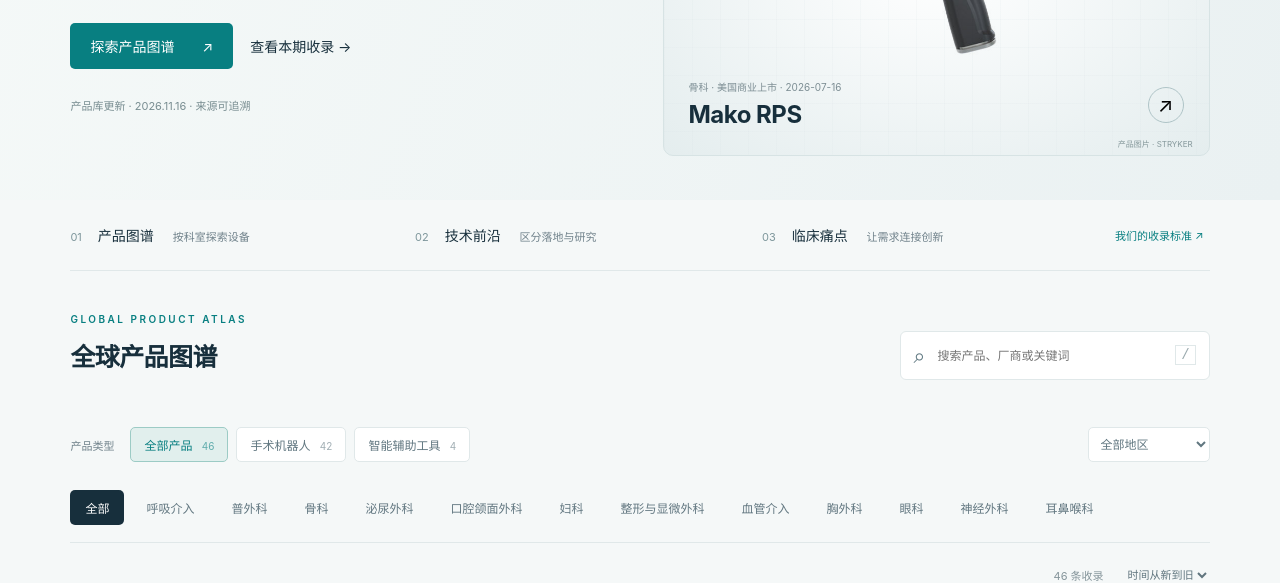
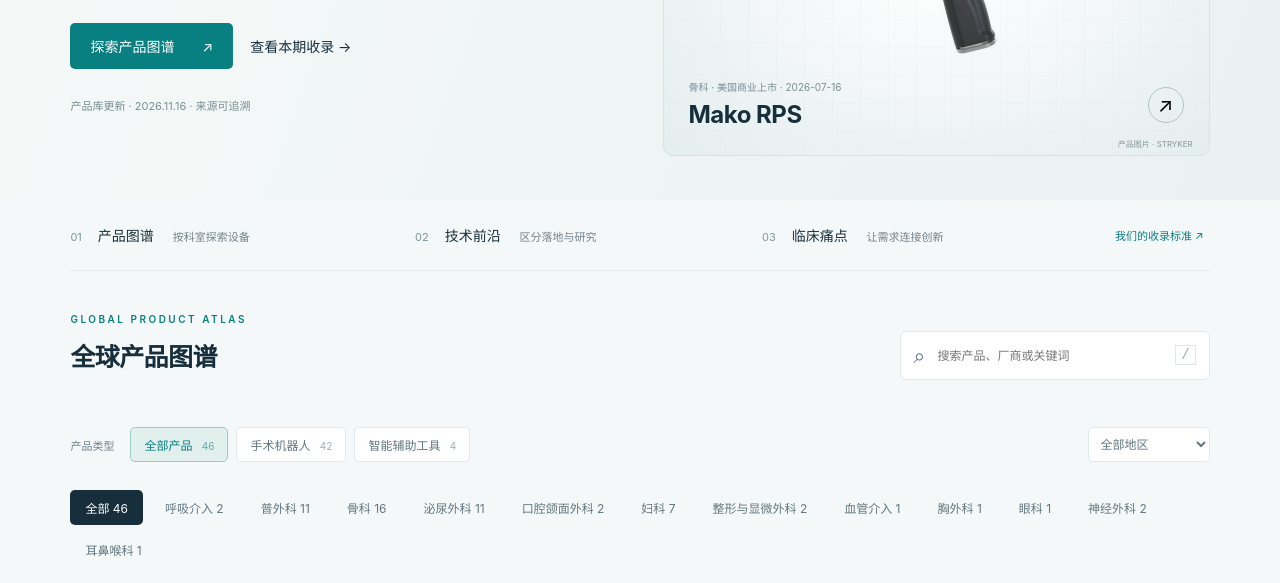
Before and after one commit to yiniansuixi/shujie02, a plain HTML site: page index.html in a window 1280 px wide. Shown: the part 372-955 px from the top of the page. Drawn offline with Linux system fonts and the light colour scheme.

Commit message:
Show product counts in department and subcategory labels

```diff
--- a/app.js
+++ b/app.js
@@ -32,8 +32,8 @@ function render(){
  $('#typeFilters').hidden=!isProd;$('#typeFilters').innerHTML=isProd?`<span>产品类型</span>${['全部',...uniq(data.products.map(x=>x.kind))].map(t=>`<button aria-pressed="${kind===t}" class="${kind===t?'active':''}" data-kind="${t}">${t==='全部'?'全部产品':t} <small>${counts(t)}</small></button>`).join('')}<select id="${page}-region" aria-label="来源地区"><option value="全部">全部地区</option><option value="中国" ${region==='中国'?'selected':''}>中国 / 中外合资</option><option value="海外" ${region==='海外'?'selected':''}>海外</option></select>`:'';
  $('#typeFilters').querySelectorAll('button').forEach(b=>b.onclick=()=>{kind=b.dataset.kind;category=sub='全部';render()});if($('#region'))$('#region').onchange=e=>{region=e.target.value;category=sub='全部';render()};
  if(isProd)base=base.filter(x=>(kind==='全部'||x.kind===kind)&&(region==='全部'||(region==='中国'?isChina(x):!isChina(x)))&&(!onlySaved||saved.includes(x.id)));
- const cats=['全部',...uniq(base.flatMap(x=>isProd?departments(x):[page==='tech'?x.status:x.tag]))];if(!cats.includes(category))category='全部';$('#tabs').innerHTML=cats.map(x=>`<button class="${category===x?'active':''}" data-cat="${esc(x)}">${esc(x)}</button>`).join('');$('#tabs').querySelectorAll('button').forEach(b=>b.onclick=()=>{category=b.dataset.cat;sub='全部';render()});
- let scoped=base.filter(x=>category==='全部'||(isProd?departments(x).includes(category):(page==='tech'?x.status:x.tag)===category));const subs=isProd&&category!=='全部'?['全部',...uniq(scoped.flatMap(x=>x.sub))]:[];if(!subs.includes(sub))sub='全部';$('#subtabs').innerHTML=subs.map(x=>`<button class="${sub===x?'active':''}" data-sub="${esc(x)}">${esc(x)}</button>`).join('');$('#subtabs').querySelectorAll('button').forEach(b=>b.onclick=()=>{sub=b.dataset.sub;render()});
+ const cats=['全部',...uniq(base.flatMap(x=>isProd?departments(x):[page==='tech'?x.status:x.tag]))];if(!cats.includes(category))category='全部';$('#tabs').innerHTML=cats.map(x=>`<button class="${category===x?'active':''}" data-cat="${esc(x)}">${esc(x)}${isProd ? ` ${base.filter(product => x === '全部' || departments(product).includes(x)).length}` : ''}</button>`).join('');$('#tabs').querySelectorAll('button').forEach(b=>b.onclick=()=>{category=b.dataset.cat;sub='全部';render()});
+ let scoped=base.filter(x=>category==='全部'||(isProd?departments(x).includes(category):(page==='tech'?x.status:x.tag)===category));const subs=isProd&&category!=='全部'?['全部',...uniq(scoped.flatMap(x=>x.sub))]:[];if(!subs.includes(sub))sub='全部';$('#subtabs').innerHTML=subs.map(x=>`<button class="${sub===x?'active':''}" data-sub="${esc(x)}">${esc(x)} ${scoped.filter(product => x === '全部' || product.sub?.includes(x)).length}</button>`).join('');$('#subtabs').querySelectorAll('button').forEach(b=>b.onclick=()=>{sub=b.dataset.sub;render()});
  const q=$('#search').value.trim().toLowerCase();let items=scoped.filter(x=>(sub==='全部'||x.sub?.includes(sub))&&JSON.stringify(x).toLowerCase().includes(q));items.sort((a,b)=>$('#sort').value==='new'?b.date.localeCompare(a.date):a.date.localeCompare(b.date));$('#count').textContent=`${items.length} 条收录`;
  $('#results').innerHTML=(isProd?`<div class="catalog-notice"><b>${data.products.length} 条产品 / 代际 / 应用档案</b><span>按标注的事件时间排序；不是所有产品的首次上市时间。仅有年份或月份时不补造日期。</span></div>`:'')+(page==='design'?'<div class="catalog-notice"><b>按发表或案例发布年份排序</b><span>选择方向查看原始研究、设计参考与证据边界。</span></div>':'')+(items.length?(isProd?`<div class="grid">${items.map(productCard).join('')}</div>`:`<div class="list">${items.map(listCard).join('')}</div>`):`<div class="empty"><b>没有匹配的搜索结果</b><p>请尝试其他产品、厂商或关键词。</p><button class="primary" data-reset>重置筛选</button></div>`);$('#results').querySelector('[data-reset]')?.addEventListener('click', reset);$('#overview-extra').innerHTML=isProd?`<p class="coverage-note">${esc(data.catalogNote)} 图片未核实的档案保留文字卡片，不使用其他型号图片代替。</p>`:'';
 }
--- a/index.html
+++ b/index.html
@@ -7,4 +7,4 @@
 <section class="content content-module" id="pain" aria-labelledby="pain-sectionTitle"><div class="section-head"><div><div class="eyebrow" id="pain-sectionEn">PRODUCT ATLAS</div><h2 id="pain-sectionTitle">发现智能外科的新进展</h2></div><label class="search"><span>⌕</span><input id="pain-search" placeholder="搜索临床问题" aria-label="搜索资讯"><kbd>/</kbd></label></div><div class="type-filters" id="pain-typeFilters" aria-label="产品类型筛选"></div><div class="tabs" id="pain-tabs"></div><div class="subrow"><div id="pain-subtabs"></div><div class="result"><span id="pain-count"></span><select id="pain-sort" aria-label="排序"><option value="new">时间从新到旧</option><option value="old">时间从旧到新</option></select></div></div><div id="pain-results"></div><div id="pain-overview-extra"></div></section>
 <section class="content content-module" id="design" aria-labelledby="design-sectionTitle"><div class="section-head"><div><div class="eyebrow" id="design-sectionEn">PRODUCT ATLAS</div><h2 id="design-sectionTitle">发现智能外科的新进展</h2></div><label class="search"><span>⌕</span><input id="design-search" placeholder="搜索设计研究" aria-label="搜索资讯"><kbd>/</kbd></label></div><div class="type-filters" id="design-typeFilters" aria-label="产品类型筛选"></div><div class="tabs" id="design-tabs"></div><div class="subrow"><div id="design-subtabs"></div><div class="result"><span id="design-count"></span><select id="design-sort" aria-label="排序"><option value="new">时间从新到旧</option><option value="old">时间从旧到新</option></select></div></div><div id="design-results"></div><div id="design-overview-extra"></div></section>
 <section class="editorial"><div><div class="eyebrow">FROM EVIDENCE TO INSIGHT</div><h2>不止看见新产品，<br>更要理解它解决了什么。</h2></div><div><p>一条信息，一个可追溯的来源。<br>将产品事实、研究结论和设计假设分开呈现，让每一次判断更有依据。</p><button class="textbtn" id="method2">了解证据与收录标准 ↗</button></div></section></main>
-<footer><a class="brand" href="#"><b>术界 <small>SURGSCOPE</small></b></a><p>服务医疗器械研发、设计与临床创新 · 全球产品库持续扩充，非穷尽清单</p><small>© 2026 术界 · 资讯不替代当地批准文件及产品说明书</small></footer><dialog id="modal"><button class="close" aria-label="关闭详情">×</button><div id="detail"></div></dialog><div class="toast" role="status" id="toast"></div><script src="app.js?v=robot-workflows"></script></body></html>
+<footer><a class="brand" href="#"><b>术界 <small>SURGSCOPE</small></b></a><p>服务医疗器械研发、设计与临床创新 · 全球产品库持续扩充，非穷尽清单</p><small>© 2026 术界 · 资讯不替代当地批准文件及产品说明书</small></footer><dialog id="modal"><button class="close" aria-label="关闭详情">×</button><div id="detail"></div></dialog><div class="toast" role="status" id="toast"></div><script src="app.js?v=category-counts"></script></body></html>
```
